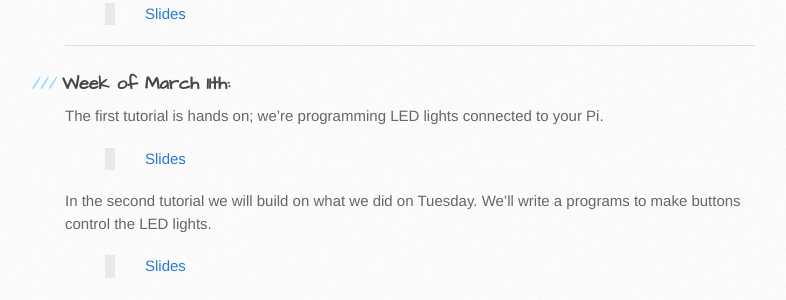
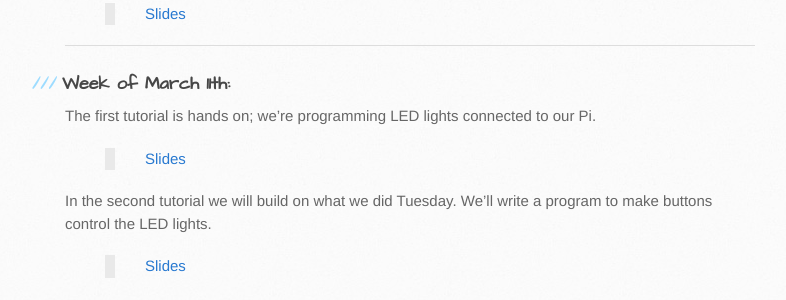
Before and after one commit to philstutorials/philstutorials.github.io, a Jekyll site: the page built from CPSC359W.md, in a window 1280 px wide and 900 px high, scrolled down 3413 px. Shown: the part 580-880 px from the top of the window, without its empty margins (105-891 px from the left). Built offline with Jekyll 4.4.1, drawn with Linux system fonts in a browser that asks for light colours; our own code applies the rules of GitHub Pages for plain Markdown files; some of the changed text lies outside the part shown.

Commit message:
Update CPSC359W.md

```diff
--- a/CPSC359W.md
+++ b/CPSC359W.md
@@ -13,7 +13,6 @@ Tutorials:
 
 ### Week of January 21st:
 This week we'll practice what you learned in last week's lectures. That means we will:
-----
 
 ### October 30th and November 1st:
 On Tuesday we play with our dessert.
@@ -112,8 +111,8 @@ In the second tutorial I'll go over compiling an example program for the Pi. Thi
 ----
 
 ### Week of March 11th:
-The first tutorial is hands on; we're programming LED lights connected to your Pi.
+The first tutorial is hands on; we're programming LED lights connected to our Pi.
 > [Slides](https://slides.com/pathomas/gpio-programming)
 
-In the second tutorial we will build on what we did on Tuesday. We'll write a programs to make buttons control the LED lights.
+In the second tutorial we will build on what we did Tuesday. We'll write a program to make buttons control the LED lights.
 > [Slides](https://slides.com/pathomas/gpio-programming-button)
```
